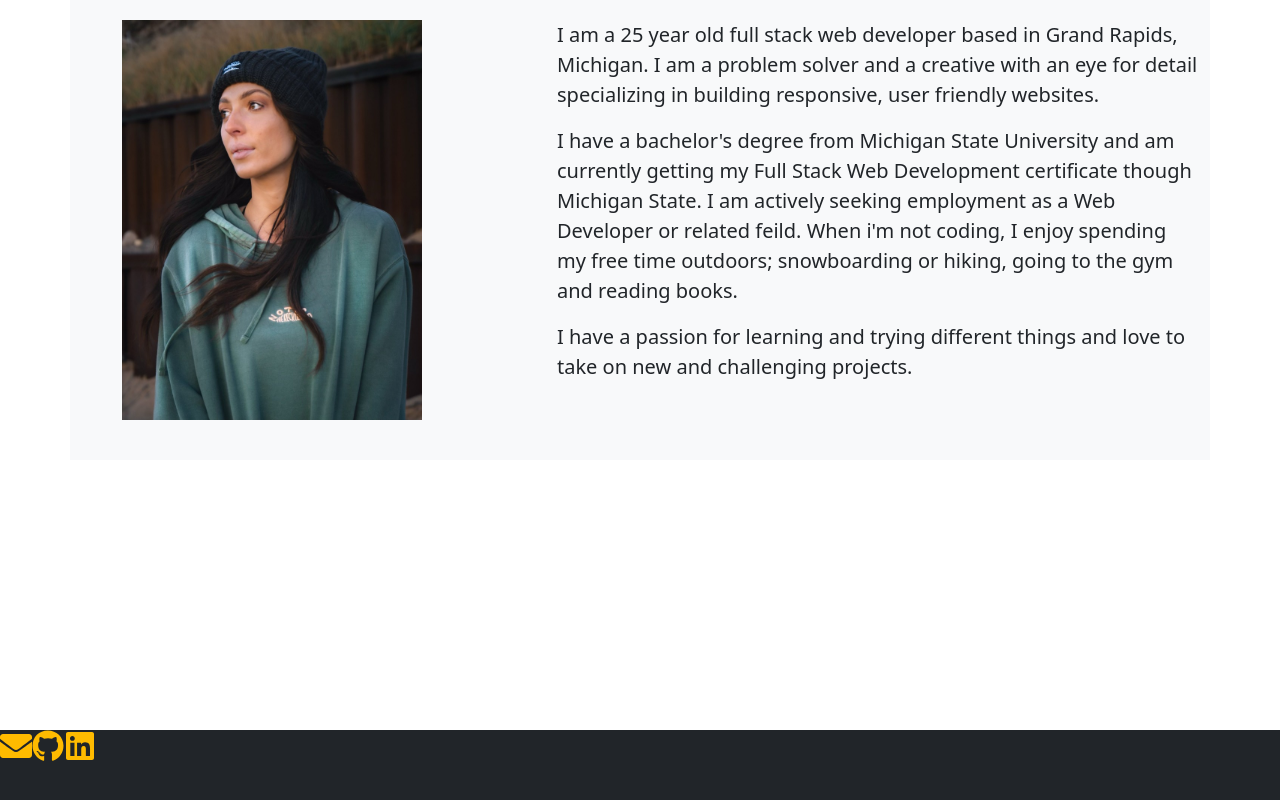
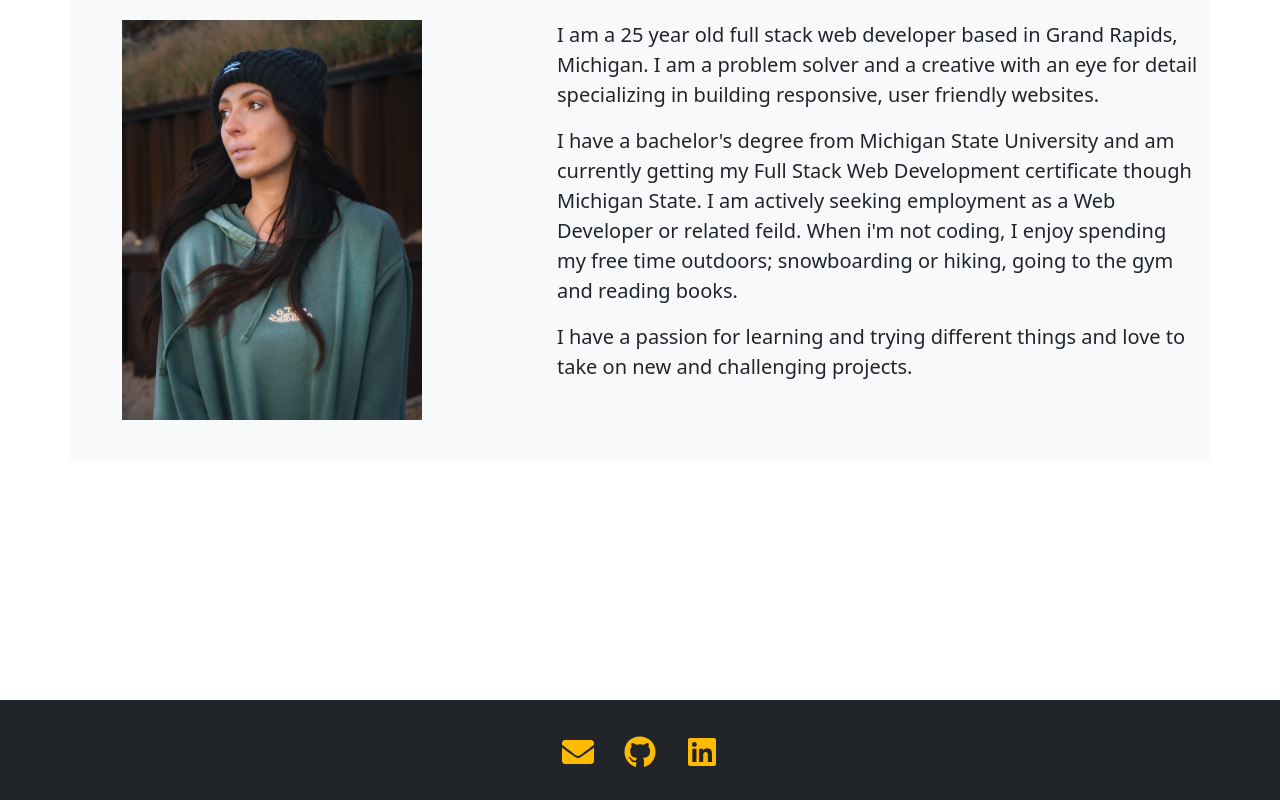
Before and after one commit to Laurencvengros/20_React-Portfolio, a React (Create React App) app: page /about in a window 1280 px wide. Shown: the part 314-1114 px from the top of the page. Built offline with nearby package versions, Linux system fonts and the light colour scheme.

Commit message:
footer working properly

```diff
--- a/src/App.css
+++ b/src/App.css
@@ -110,6 +110,6 @@
 .footer {
   background-color: #212529;
   position: relative;
-  margin-top: 270px;
-  height:70px
+  margin-top: 240px;
+  height:100px
 }
--- a/src/components/Footer.js
+++ b/src/components/Footer.js
@@ -9,13 +9,13 @@ function Footer() {
     return (
         <React.Fragment>
         <IconContext.Provider value={{ color: '#ffbb00', size: '2em' }}>
-        <footer class="footer" >
-            <div >
-                <a href= 'mailto:l.cvengros@icloud.com'>
+        <footer className="footer" >
+            <div style={{display: 'block',textAlign: 'center',lineHeight: '100px',marginTop: '220px',}}>
+                <a style={{marginRight:"30px"}} href= 'mailto:l.cvengros@icloud.com'>
                      <FaEnvelope/>
                 </a>
 
-                <a  href= 'https://github.com/Laurencvengros'>
+                <a style={{marginRight:"30px"}}  href= 'https://github.com/Laurencvengros'>
                      <FaGithub/>
                 </a>
 
```
